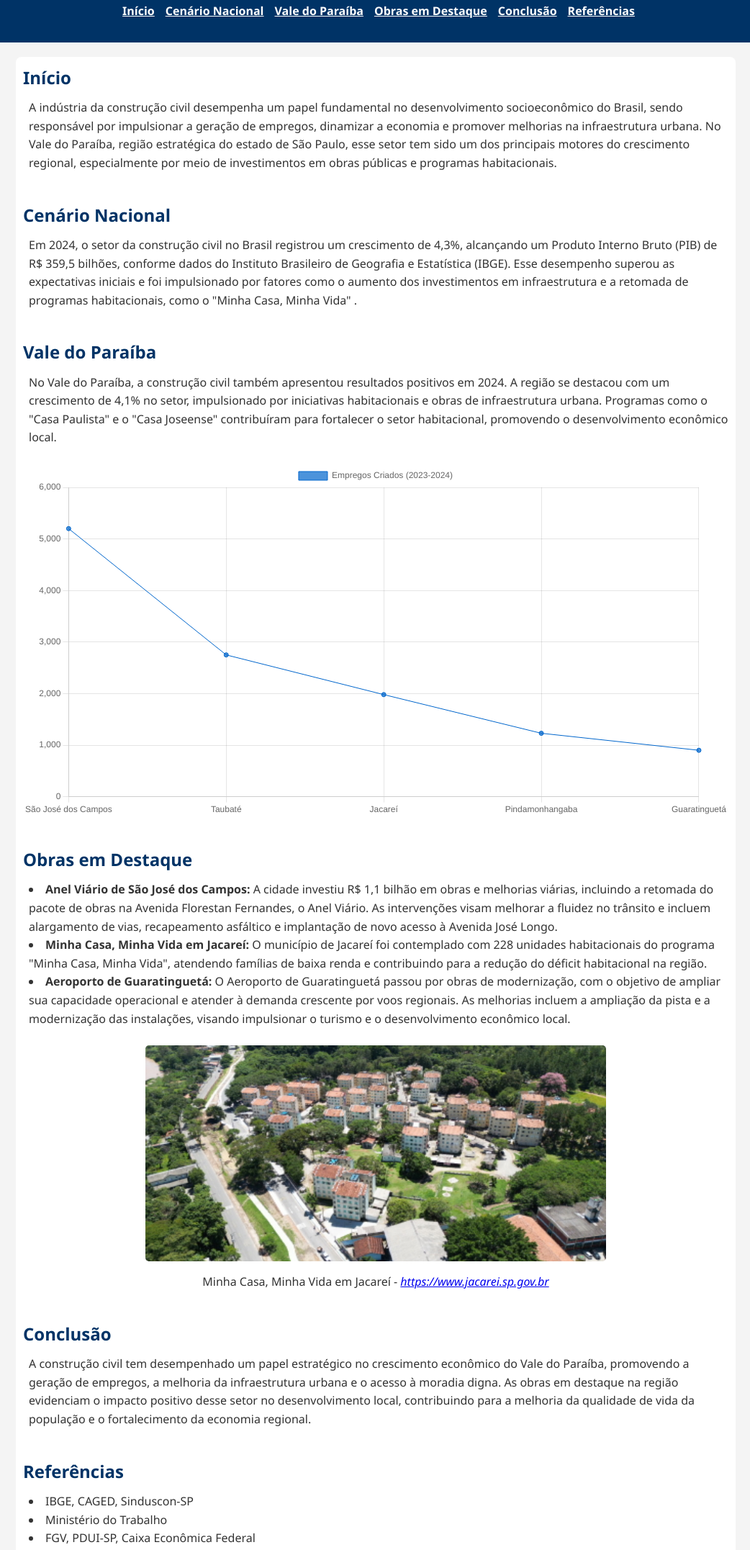
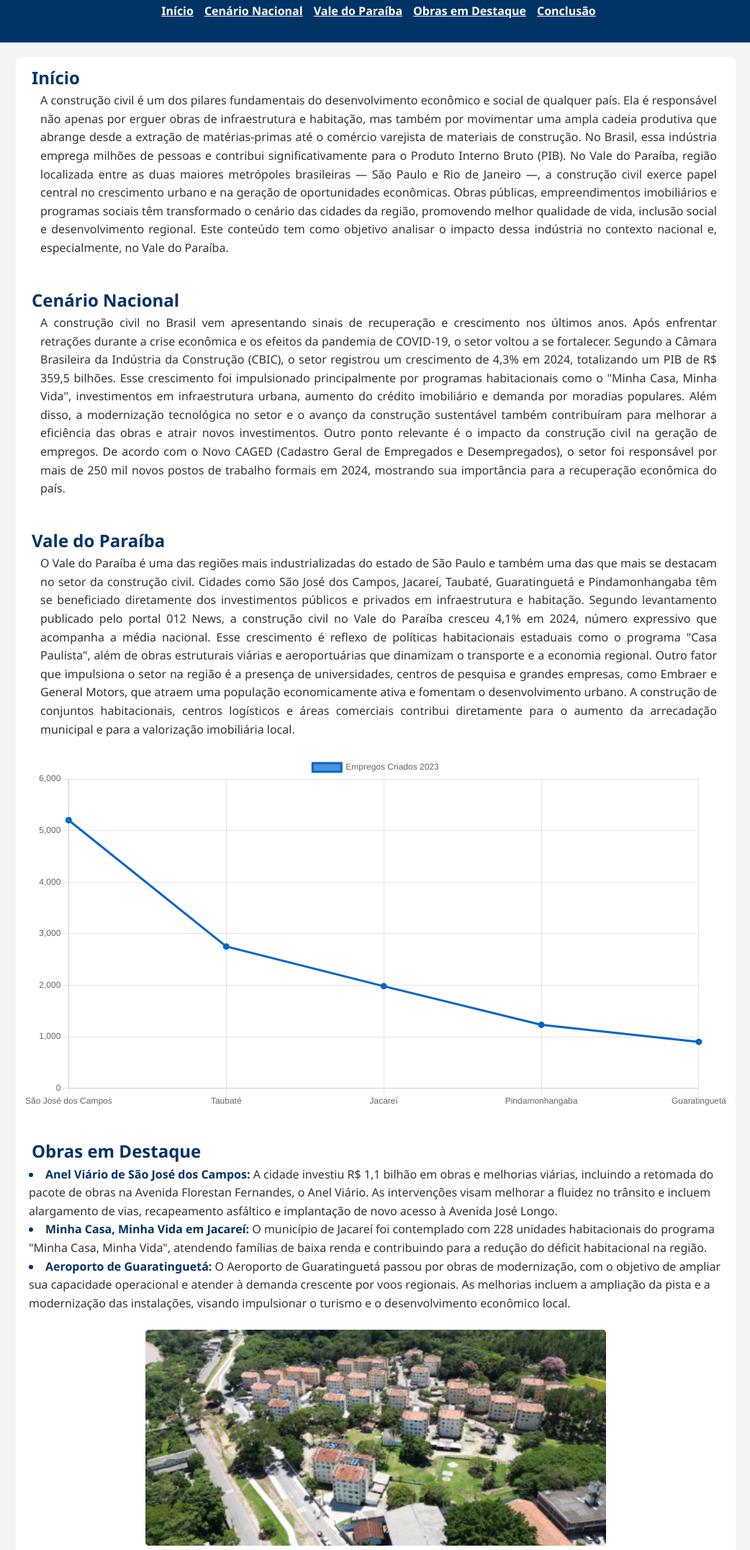
Before and after one commit to seixasluan/aps_1sem, a plain HTML site: page APS/index.html in a window 1280 px wide. Shown: the part 78-2231 px from the top of the page at 72% size, without its empty margins (118-1160 px from the left). Drawn offline with nearby package versions, Linux system fonts and the light colour scheme.

Commit message:
finish project

```diff
--- a/APS/index.html
+++ b/APS/index.html
@@ -22,7 +22,6 @@
           <li><a href="#vale">Vale do Paraíba</a></li>
           <li><a href="#obras">Obras em Destaque</a></li>
           <li><a href="#conclusao">Conclusão</a></li>
-          <li><a href="#referencias">Referências</a></li>
         </ul>
       </nav>
     </header>
@@ -31,47 +30,66 @@
       <section id="inicio">
         <h2>Início</h2>
         <p class="paragraph">
-          <!-- A construção civil é uma das indústrias mais relevantes do Brasil,
-          contribuindo com geração de empregos, urbanização e crescimento
-          econômico, especialmente no Vale do Paraíba. -->
-          A indústria da construção civil desempenha um papel fundamental no
-          desenvolvimento socioeconômico do Brasil, sendo responsável por
-          impulsionar a geração de empregos, dinamizar a economia e promover
-          melhorias na infraestrutura urbana. No Vale do Paraíba, região
-          estratégica do estado de São Paulo, esse setor tem sido um dos
-          principais motores do crescimento regional, especialmente por meio de
-          investimentos em obras públicas e programas habitacionais.
+          A construção civil é um dos pilares fundamentais do desenvolvimento
+          econômico e social de qualquer país. Ela é responsável não apenas por
+          erguer obras de infraestrutura e habitação, mas também por movimentar
+          uma ampla cadeia produtiva que abrange desde a extração de
+          matérias-primas até o comércio varejista de materiais de construção.
+          No Brasil, essa indústria emprega milhões de pessoas e contribui
+          significativamente para o Produto Interno Bruto (PIB). No Vale do
+          Paraíba, região localizada entre as duas maiores metrópoles
+          brasileiras — São Paulo e Rio de Janeiro —, a construção civil exerce
+          papel central no crescimento urbano e na geração de oportunidades
+          econômicas. Obras públicas, empreendimentos imobiliários e programas
+          sociais têm transformado o cenário das cidades da região, promovendo
+          melhor qualidade de vida, inclusão social e desenvolvimento regional.
+          Este conteúdo tem como objetivo analisar o impacto dessa indústria no
+          contexto nacional e, especialmente, no Vale do Paraíba.
         </p>
       </section>
 
       <section id="cenario-nacional">
         <h2>Cenário Nacional</h2>
         <p class="paragraph">
-          <!-- O setor representa mais de 6% do PIB e emprega cerca de 7 milhões de
-          pessoas. Além de sua importância econômica, possui efeito
-          multiplicador em diversas cadeias produtivas. -->
-          Em 2024, o setor da construção civil no Brasil registrou um
-          crescimento de 4,3%, alcançando um Produto Interno Bruto (PIB) de R$
-          359,5 bilhões, conforme dados do Instituto Brasileiro de Geografia e
-          Estatística (IBGE). Esse desempenho superou as expectativas iniciais e
-          foi impulsionado por fatores como o aumento dos investimentos em
-          infraestrutura e a retomada de programas habitacionais, como o "Minha
-          Casa, Minha Vida" .
+          A construção civil no Brasil vem apresentando sinais de recuperação e
+          crescimento nos últimos anos. Após enfrentar retrações durante a crise
+          econômica e os efeitos da pandemia de COVID-19, o setor voltou a se
+          fortalecer. Segundo a Câmara Brasileira da Indústria da Construção
+          (CBIC), o setor registrou um crescimento de 4,3% em 2024, totalizando
+          um PIB de R$ 359,5 bilhões. Esse crescimento foi impulsionado
+          principalmente por programas habitacionais como o "Minha Casa, Minha
+          Vida", investimentos em infraestrutura urbana, aumento do crédito
+          imobiliário e demanda por moradias populares. Além disso, a
+          modernização tecnológica no setor e o avanço da construção sustentável
+          também contribuíram para melhorar a eficiência das obras e atrair
+          novos investimentos. Outro ponto relevante é o impacto da construção
+          civil na geração de empregos. De acordo com o Novo CAGED (Cadastro
+          Geral de Empregados e Desempregados), o setor foi responsável por mais
+          de 250 mil novos postos de trabalho formais em 2024, mostrando sua
+          importância para a recuperação econômica do país.
         </p>
       </section>
 
       <section id="vale">
         <h2>Vale do Paraíba</h2>
         <p class="paragraph">
-          <!-- Cidades como São José dos Campos, Taubaté, Jacareí e Pindamonhangaba
-          se destacam por receber investimentos públicos e privados em
-          habitação, infraestrutura e logística. -->
-          No Vale do Paraíba, a construção civil também apresentou resultados
-          positivos em 2024. A região se destacou com um crescimento de 4,1% no
-          setor, impulsionado por iniciativas habitacionais e obras de
-          infraestrutura urbana. Programas como o "Casa Paulista" e o "Casa
-          Joseense" contribuíram para fortalecer o setor habitacional,
-          promovendo o desenvolvimento econômico local.
+          O Vale do Paraíba é uma das regiões mais industrializadas do estado de
+          São Paulo e também uma das que mais se destacam no setor da construção
+          civil. Cidades como São José dos Campos, Jacareí, Taubaté,
+          Guaratinguetá e Pindamonhangaba têm se beneficiado diretamente dos
+          investimentos públicos e privados em infraestrutura e habitação.
+          Segundo levantamento publicado pelo portal 012 News, a construção
+          civil no Vale do Paraíba cresceu 4,1% em 2024, número expressivo que
+          acompanha a média nacional. Esse crescimento é reflexo de políticas
+          habitacionais estaduais como o programa "Casa Paulista", além de obras
+          estruturais viárias e aeroportuárias que dinamizam o transporte e a
+          economia regional. Outro fator que impulsiona o setor na região é a
+          presença de universidades, centros de pesquisa e grandes empresas,
+          como Embraer e General Motors, que atraem uma população economicamente
+          ativa e fomentam o desenvolvimento urbano. A construção de conjuntos
+          habitacionais, centros logísticos e áreas comerciais contribui
+          diretamente para o aumento da arrecadação municipal e para a
+          valorização imobiliária local.
         </p>
         <canvas id="graficoEmpregos"></canvas>
       </section>
@@ -80,7 +98,7 @@
         <h2>Obras em Destaque</h2>
         <ul>
           <li>
-            <strong>Anel Viário de São José dos Campos:</strong> A cidade
+            <span>Anel Viário de São José dos Campos:</span> A cidade
             investiu R$ 1,1 bilhão em obras e melhorias viárias, incluindo a
             retomada do pacote de obras na Avenida Florestan Fernandes, o Anel
             Viário. As intervenções visam melhorar a fluidez no trânsito e
@@ -88,13 +106,13 @@
             novo acesso à Avenida José Longo.
           </li>
           <li>
-            <strong>Minha Casa, Minha Vida em Jacareí:</strong> O município de
+            <span>Minha Casa, Minha Vida em Jacareí:</span> O município de
             Jacareí foi contemplado com 228 unidades habitacionais do programa
             "Minha Casa, Minha Vida", atendendo famílias de baixa renda e
             contribuindo para a redução do déficit habitacional na região.
           </li>
           <li>
-            <strong>Aeroporto de Guaratinguetá:</strong> O Aeroporto de
+            <span>Aeroporto de Guaratinguetá:</span> O Aeroporto de
             Guaratinguetá passou por obras de modernização, com o objetivo de
             ampliar sua capacidade operacional e atender à demanda crescente por
             voos regionais. As melhorias incluem a ampliação da pista e a
@@ -117,26 +135,18 @@
       <section id="conclusao">
         <h2>Conclusão</h2>
         <p class="paragraph">
-          <!-- O setor da construção civil impulsiona o crescimento econômico
-          regional e melhora a qualidade de vida por meio de obras estruturantes
-          e geração de empregos. -->
-          A construção civil tem desempenhado um papel estratégico no
-          crescimento econômico do Vale do Paraíba, promovendo a geração de
-          empregos, a melhoria da infraestrutura urbana e o acesso à moradia
-          digna. As obras em destaque na região evidenciam o impacto positivo
-          desse setor no desenvolvimento local, contribuindo para a melhoria da
-          qualidade de vida da população e o fortalecimento da economia
-          regional.
+          A análise do papel da construção civil no crescimento econômico do
+          Vale do Paraíba revela a importância estratégica desse setor para o
+          desenvolvimento regional. Com investimentos contínuos em habitação,
+          infraestrutura viária e aeroportuária, a construção civil gera
+          emprego, renda, e promove a inclusão social. O desempenho do setor na
+          região, alinhado ao crescimento nacional, reforça a necessidade de
+          políticas públicas consistentes e parcerias público-privadas para
+          manter esse ritmo. A modernização de obras, a adoção de tecnologias
+          sustentáveis e o incentivo à qualificação da mão de obra são fatores
+          essenciais para que a construção civil continue sendo um vetor de
+          progresso no Vale do Paraíba.
         </p>
-      </section>
-
-      <section id="referencias">
-        <h2>Referências</h2>
-        <ul>
-          <li>IBGE, CAGED, Sinduscon-SP</li>
-          <li>Ministério do Trabalho</li>
-          <li>FGV, PDUI-SP, Caixa Econômica Federal</li>
-        </ul>
       </section>
     </main>
 
--- a/APS/script.js
+++ b/APS/script.js
@@ -13,11 +13,11 @@ new Chart(ctx, {
     ],
     datasets: [
       {
-        label: "Empregos Criados (2023-2024)",
+        label: "Empregos Criados 2023",
         data: [5200, 2750, 1980, 1230, 900],
-        backgroundColor: "rgba(0, 102, 204, 0.7)",
-        borderColor: "rgba(0, 102, 204, 1)",
-        borderWidth: 1,
+        backgroundColor: "rgba(0, 102, 204, 0.7)", // cor da bolinha
+        borderColor: "rgba(0, 102, 204, 1)", // cor da linha
+        borderWidth: 3, // espessura da linha
       },
     ],
   },
@@ -32,21 +32,37 @@ new Chart(ctx, {
 });
 
 // carousel img
+// seta o valor de index como 0
 let index = 0;
+// guarda um array com as fotos
 const imgs = document.querySelectorAll(".carousel img");
+// busca o elemento pelo id
 const photoRef = document.getElementById("photo-ref");
+// guarda os valores das referencias das fotos
 const photoRefValues = [
   "Anel Viário em São José dos Campos - <a href='https://www.cbnvale.com.br/obras-no-anel-viario-em-sao-jose-sao-adiadas-devido-as-chuvas/' target='_blank'><i>https://www.cbnvale.com.br</i></a>",
   "Minha Casa, Minha Vida em Jacareí - <a href='https://www.jacarei.sp.gov.br/jacarei-e-contemplada-com-200-novas-unidades-habitacionais-da-cdhu/' target='_blank'><i>https://www.jacarei.sp.gov.br</i></a>",
   "Aeroporto de Guaratinguetá - <a href='https://redevoa.com.br/nossos-aeroportos/aeroporto-edu-chaves-vale-da-fe-guaratingueta-sp/' target='_blank'><i>https://redevoa.com.br</i>",
 ];
+
+// seta o valor da ref da foto com o valor de indice[0] do array de valores
 photoRef.innerHTML = photoRefValues[0];
 
+// serve para setar um intervalo para realiar as operações dentro dele
 setInterval(() => {
+  /* pega a imagem de indice[index] (começa com 0) do array de imagens
+   * e remove a classe "active" dela, fazendo com que ela suma
+   */
   imgs[index].classList.remove("active");
+  // itera o valor de index com o resultado do resto da divisão entre index + 1 / pelo tamanho do array de imagens (no caso 3 (0, 1 e 2))
   index = (index + 1) % imgs.length;
+  // pega a imagem de posição do novo valor de index e adiciona a classe "active", fazendo com que ela apareça na tela
   imgs[index].classList.add("active");
+  // altera o valor da referencia da foto para o valor do array de referencias com o mesmo index da foto
+  // fazendo a foto e a referencia se coincidirem
   photoRef.innerHTML = photoRefValues[index];
+  // esse numero 4000 é o tempo que cada foto ficará aparente ate ser trocada
+  // no caso são 4000ms ou seja 4s
 }, 4000);
 
 // animation
--- a/APS/style.css
+++ b/APS/style.css
@@ -51,7 +51,7 @@ section {
 
 section h2 {
   color: #003366;
-  margin-bottom: 10px;
+  margin-left: 0.5em;
 }
 
 section {
@@ -63,12 +63,23 @@ section {
 .paragraph {
   margin-left: 0.5em;
   font-size: 16px;
+  text-align: justify;
+  padding: 0 1em;
 }
 
 ul {
   list-style-position: inside;
   margin-left: 0.5em;
   font-size: 16px;
+}
+
+li::marker {
+  color: #003366;
+}
+
+li span {
+  color: #003366;
+  font-weight: bold;
 }
 
 /* Graphic */
@@ -117,3 +128,25 @@ footer {
   color: #fff;
   margin-top: 30px;
 }
+
+@media (max-width: 768px) {
+  header nav ul {
+    flex-direction: column;
+    gap: 10px;
+  }
+
+  .carousel {
+    aspect-ratio: 4/3;
+  }
+}
+
+@media (max-width: 480px) {
+  .paragraph,
+  ul {
+    font-size: 0.95rem;
+  }
+
+  header h1 {
+    font-size: 1.5rem;
+  }
+}
```
